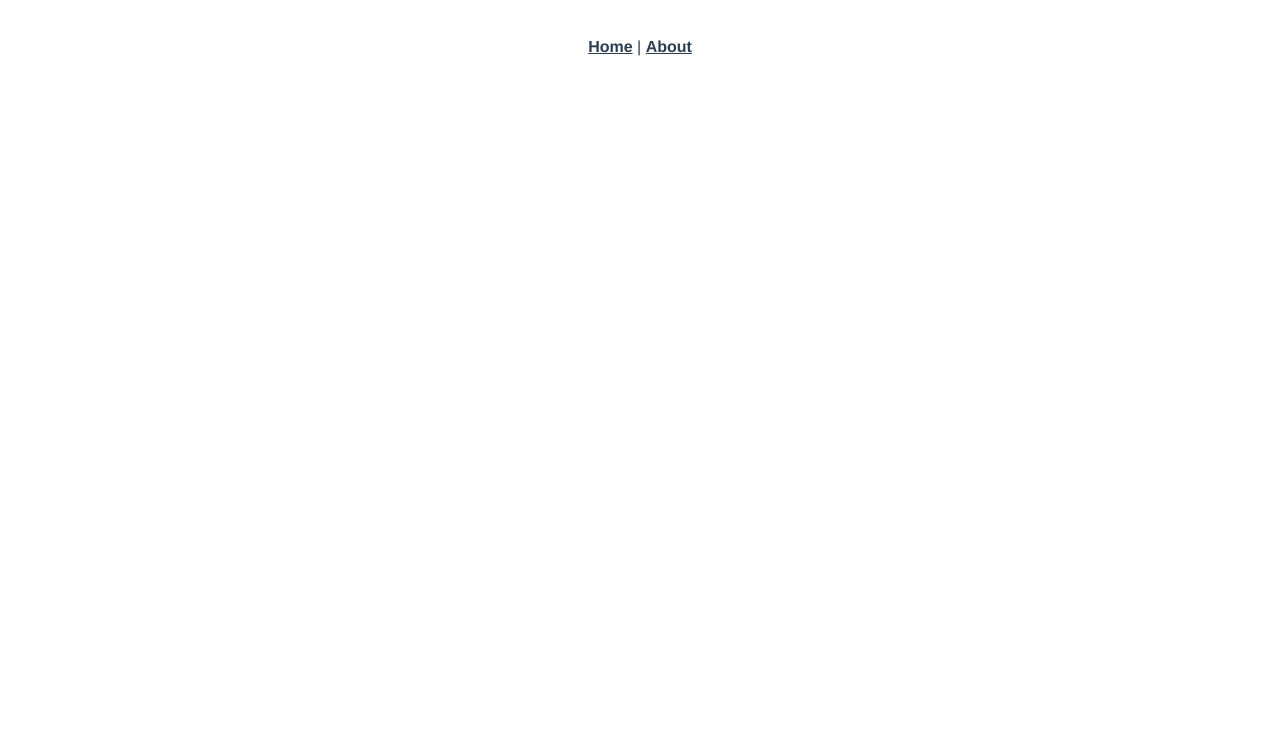
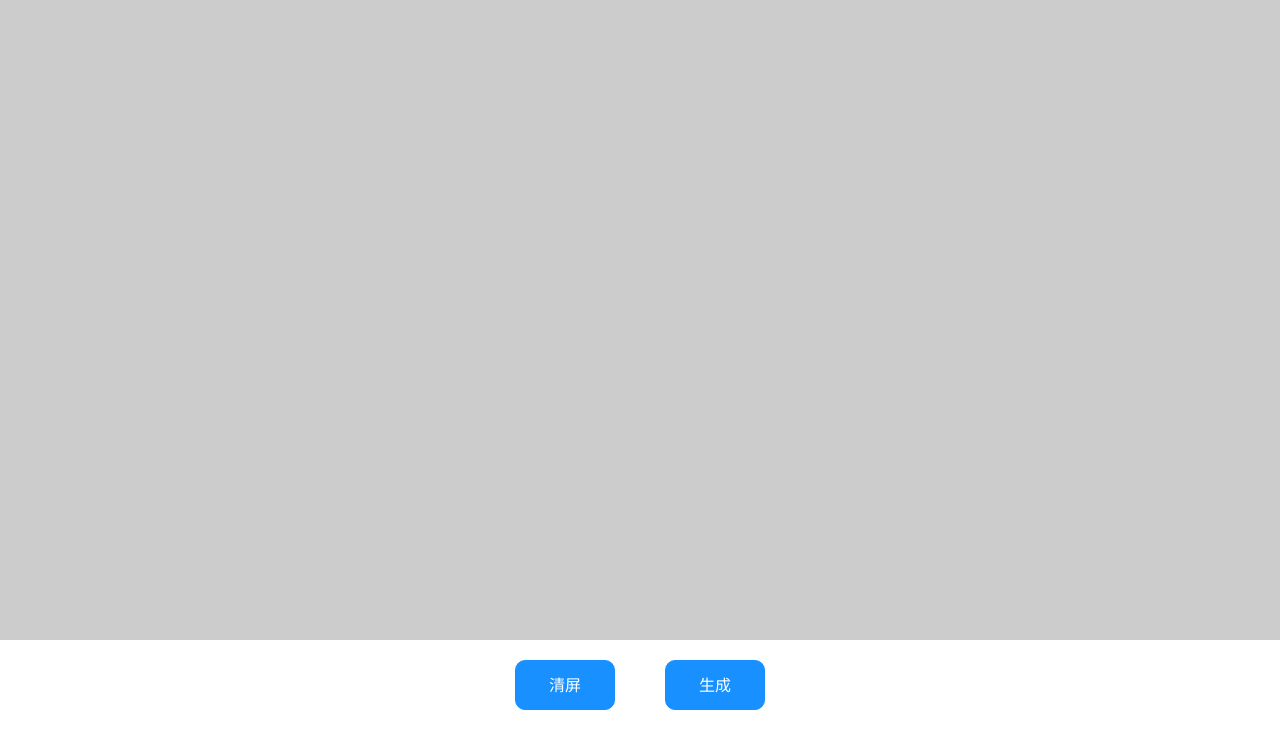
Before and after one commit to JaCoxxx/vue-demo, a Vue app in the folder vue-demo/: page /#/hand-writing in a window 1280 px wide. Shown: the top 748 px of the page. Built offline with nearby package versions, Linux system fonts and the light colour scheme.

Commit message:
[ADD]新增DEMO

```diff
--- a/vue-demo/public/index.html
+++ b/vue-demo/public/index.html
@@ -4,7 +4,7 @@
     <meta charset="utf-8">
     <meta http-equiv="X-UA-Compatible" content="IE=edge">
     <meta name="viewport" content="width=device-width,initial-scale=1.0">
-    <link rel="icon" href="<%= BASE_URL %>favicon.ico">
+    <link rel="icon" href="https://jacokwu.cn/images/public/author.jpg">
     <title>vue-demo</title>
   </head>
   <body>
--- a/vue-demo/src/App.vue
+++ b/vue-demo/src/App.vue
@@ -1,31 +1,114 @@
 <template>
   <div id="app">
-    <div id="nav">
-      <router-link to="/">Home</router-link> |
-      <router-link to="/about">About</router-link>
-    </div>
     <router-view />
   </div>
 </template>
 
 <style>
-#app {
-  font-family: "Avenir", Helvetica, Arial, sans-serif;
-  -webkit-font-smoothing: antialiased;
-  -moz-osx-font-smoothing: grayscale;
-  text-align: center;
-  color: #2c3e50;
+body,
+div,
+dl,
+dt,
+dd,
+ul,
+ol,
+li,
+h1,
+h2,
+h3,
+h4,
+h5,
+h6,
+pre,
+code,
+form,
+fieldset,
+legend,
+input,
+button,
+textarea,
+p,
+blockquote,
+th,
+td {
+  margin: 0;
+  padding: 0;
 }
-#nav {
-  padding: 30px;
+body {
+  background: #fff;
+  color: #555;
+  font-size: 16px;
+  font-family: Verdana, Arial, Helvetica, sans-serif;
+}
+td,
+th,
+caption {
+  font-size: 14px;
+}
+h1,
+h2,
+h3,
+h4,
+h5,
+h6 {
+  font-weight: normal;
+  font-size: 100%;
+}
+address,
+caption,
+cite,
+code,
+dfn,
+em,
+strong,
+th,
+var {
+  font-style: normal;
+  font-weight: normal;
+}
+a {
+  color: #555;
+  text-decoration: none;
+}
+a:hover {
+  text-decoration: underline;
+}
+img {
+  border: none;
+}
+ol,
+ul,
+li {
+  list-style: none;
+}
+input,
+textarea,
+select,
+button {
+  font: 16px Verdana, Helvetica, Arial, sans-serif;
+}
+table {
+  border-collapse: collapse;
+}
+html {
+  overflow-y: scroll;
 }
 
-#nav a {
-  font-weight: bold;
-  color: #2c3e50;
+.clearfix:after {
+  content: ".";
+  display: block;
+  height: 0;
+  clear: both;
+  visibility: hidden;
+}
+.clearfix {
+  *zoom: 1;
 }
 
-#nav a.router-link-exact-active {
-  color: #42b983;
+html,
+body,
+#app {
+  width: 100%;
+  height: 100%;
 }
 </style>
--- a/vue-demo/src/components/HelloWorld.vue
+++ /dev/null
@@ -1,114 +0,0 @@
-<template>
-  <div class="hello">
-    <h1>{{ msg }}</h1>
-    <p>
-      For a guide and recipes on how to configure / customize this project,<br />
-      check out the
-      <a href="https://cli.vuejs.org" target="_blank" rel="noopener"
-        >vue-cli documentation</a
-      >.
-    </p>
-    <h3>Installed CLI Plugins</h3>
-    <ul>
-      <li>
-        <a
-          href="https://github.com/vuejs/vue-cli/tree/dev/packages/%40vue/cli-plugin-babel"
-          target="_blank"
-          rel="noopener"
-          >babel</a
-        >
-      </li>
-      <li>
-        <a
-          href="https://github.com/vuejs/vue-cli/tree/dev/packages/%40vue/cli-plugin-eslint"
-          target="_blank"
-          rel="noopener"
-          >eslint</a
-        >
-      </li>
-    </ul>
-    <h3>Essential Links</h3>
-    <ul>
-      <li>
-        <a href="https://vuejs.org" target="_blank" rel="noopener">Core Docs</a>
-      </li>
-      <li>
-        <a href="https://forum.vuejs.org" target="_blank" rel="noopener"
-          >Forum</a
-        >
-      </li>
-      <li>
-        <a href="https://chat.vuejs.org" target="_blank" rel="noopener"
-          >Community Chat</a
-        >
-      </li>
-      <li>
-        <a href="https://twitter.com/vuejs" target="_blank" rel="noopener"
-          >Twitter</a
-        >
-      </li>
-      <li>
-        <a href="https://news.vuejs.org" target="_blank" rel="noopener">News</a>
-      </li>
-    </ul>
-    <h3>Ecosystem</h3>
-    <ul>
-      <li>
-        <a href="https://router.vuejs.org" target="_blank" rel="noopener"
-          >vue-router</a
-        >
-      </li>
-      <li>
-        <a href="https://vuex.vuejs.org" target="_blank" rel="noopener">vuex</a>
-      </li>
-      <li>
-        <a
-          href="https://github.com/vuejs/vue-devtools#vue-devtools"
-          target="_blank"
-          rel="noopener"
-          >vue-devtools</a
-        >
-      </li>
-      <li>
-        <a href="https://vue-loader.vuejs.org" target="_blank" rel="noopener"
-          >vue-loader</a
-        >
-      </li>
-      <li>
-        <a
-          href="https://github.com/vuejs/awesome-vue"
-          target="_blank"
-          rel="noopener"
-          >awesome-vue</a
-        >
-      </li>
-    </ul>
-  </div>
-</template>
-
-<script>
-export default {
-  name: "HelloWorld",
-  props: {
-    msg: String
-  }
-};
-</script>
-
-<!-- Add "scoped" attribute to limit CSS to this component only -->
-<style scoped>
-h3 {
-  margin: 40px 0 0;
-}
-ul {
-  list-style-type: none;
-  padding: 0;
-}
-li {
-  display: inline-block;
-  margin: 0 10px;
-}
-a {
-  color: #42b983;
-}
-</style>
--- a/vue-demo/src/router.js
+++ b/vue-demo/src/router.js
@@ -1,6 +1,5 @@
 import Vue from "vue";
 import Router from "vue-router";
-import Home from "./views/Home.vue";
 
 Vue.use(Router);
 
@@ -9,16 +8,13 @@ export default new Router({
     {
       path: "/",
       name: "home",
-      component: Home
+      component: () => import(/* webpackChunkName: "about" */ "./views/Home")
     },
     {
-      path: "/about",
-      name: "about",
-      // route level code-splitting
-      // this generates a separate chunk (about.[hash].js) for this route
-      // which is lazy-loaded when the route is visited.
+      path: "/hand-writing",
+      name: "handWriting",
       component: () =>
-        import(/* webpackChunkName: "about" */ "./views/About.vue")
+        import(/* webpackChunkName: "about" */ "./views/HandWritingBoard")
     }
   ]
 });
--- a/vue-demo/src/views/About.vue
+++ /dev/null
@@ -1,5 +0,0 @@
-<template>
-  <div class="about">
-    <h1>This is an about page</h1>
-  </div>
-</template>
--- /dev/null
+++ b/vue-demo/src/views/HandWritingBoard/index.vue
@@ -0,0 +1,153 @@
+<template>
+  <div class="hand-writing">
+    <img v-if="filePath" :src="filePath" alt="" />
+    <canvas
+      v-else
+      ref="writingCanvas"
+      class="writing-box"
+      :width="canvasWidth"
+      :height="canvasHeight"
+      @touchstart="onStart"
+      @touchmove="onMove"
+      @touchend="onEnd"
+    >
+    </canvas>
+    <div class="btn-box">
+      <div class="btn btn-clear" @click="onClear">清屏</div>
+      <div class="btn btn-generate" @click="onGenerate">生成</div>
+    </div>
+  </div>
+</template>
+
+<script>
+export default {
+  name: "HandWriting",
+  props: {
+    path: {
+      type: String,
+      default: ""
+    }
+  },
+  data: function() {
+    return {
+      // 画板坐标
+      offsetWidth: 0,
+      offsetHeight: 0,
+      // 画板宽度
+      canvasWidth: 500,
+      // 画板高度
+      canvasHeight: 500,
+      // 线条宽度
+      lineWidth: 10,
+      // 线条颜色
+      lineColor: "#000",
+      // 图片地址
+      filePath: ""
+    };
+  },
+  mounted() {
+    this.init();
+  },
+  methods: {
+    // 画板初始化
+    init() {
+      // 获取canvas
+      const canvas = this.$refs.writingCanvas;
+      this.canvasWidth = canvas.offsetWidth;
+      this.canvasHeight = canvas.offsetHeight;
+      // 获取context对象
+      this.ctx = canvas.getContext("2d");
+      if (this.path !== "") {
+        this.filePath = this.path;
+      }
+    },
+    handleDraw(e) {
+      // 获取点击点的坐标
+      let x = e.touches[0].clientX - this.offsetLeft;
+      let y = e.touches[0].clientY - this.offsetTop;
+      // 绘制
+      this.ctx.lineTo(x, y);
+      this.ctx.stroke();
+    },
+    // 开始触摸
+    onStart(e) {
+      // 获取偏移量
+      this.offsetLeft = e.target.offsetLeft;
+      this.offsetTop = e.target.offsetTop;
+      this.ctx.beginPath();
+      this.ctx.lineWidth = this.lineWidth;
+      this.ctx.strokeStyle = this.lineColor;
+      this.ctx.lineCap = "round";
+      this.ctx.lineJoin = "round";
+      this.handleDraw(e);
+    },
+    // 移动
+    onMove(e) {
+      this.handleDraw(e);
+    },
+    // 停止触摸
+    onEnd() {
+      this.ctx.closePath();
+    },
+    // 点击取消
+    onClear() {
+      this.ctx.clearRect(0, 0, this.canvasWidth, this.canvasHeight);
+      this.filePath = "";
+      // 清除的回调
+      this.$emit("onClear");
+      this.$nextTick(() => {
+        this.init();
+      });
+    },
+    // 点击确认
+    onGenerate() {
+      if (this.filePath) {
+        this.filePath = this.filePath;
+      } else {
+        this.filePath = this.$refs.writingCanvas.toDataURL();
+        // 生成图片的回调
+        this.$emit("onComplete", this.filePath);
+      }
+    }
+  }
+};
+</script>
+
+<style lang="css" scoped>
+.hand-writing {
+    width: 100%;
+    height: 100%;
+    background: #fff;
+}
+
+.writing-box {
+    display: block;
+    margin: 0 auto;
+    width: 100%;
+    height: 80%;
+    background: #ccc;
+}
+.btn-box {
+  margin: 0 auto;
+  width: 300px;
+  height: 20%;
+}
+.btn {
+  box-sizing: border-box;
+  margin: 20px 25px;
+  display: inline-block;
+  width: 100px;
+  height: 50px;
+  border: 1px solid #1890ff;
+  border-radius: 10px;
+  background: #1890ff;
+  color: #fff;
+  text-align: center;
+  line-height: 50px;
+}
+
+.btn:active {
+  background: #fff;
+  color: #000;
+}
+</style>
--- a/vue-demo/src/views/Home.vue
+++ /dev/null
@@ -1,18 +0,0 @@
-<template>
-  <div class="home">
-    <img alt="Vue logo" src="../assets/logo.png" />
-    <HelloWorld msg="Welcome to Your Vue.js App" />
-  </div>
-</template>
-
-<script>
-// @ is an alias to /src
-import HelloWorld from "@/components/HelloWorld.vue";
-
-export default {
-  name: "home",
-  components: {
-    HelloWorld
-  }
-};
-</script>
--- /dev/null
+++ b/vue-demo/src/views/Home/index.vue
@@ -0,0 +1,16 @@
+<template>
+  <div class="home">
+    <div @click="onClickGoItem">手写板</div>
+  </div>
+</template>
+
+<script>
+export default {
+  name: "home",
+  methods: {
+    onClickGoItem() {
+      this.$router.push("/hand-writing");
+    }
+  }
+};
+</script>
```
Also changed, not shown: vue-demo/src/assets/logo.png (deleted), 1 other file (tests, documents, lock files or other folders).
